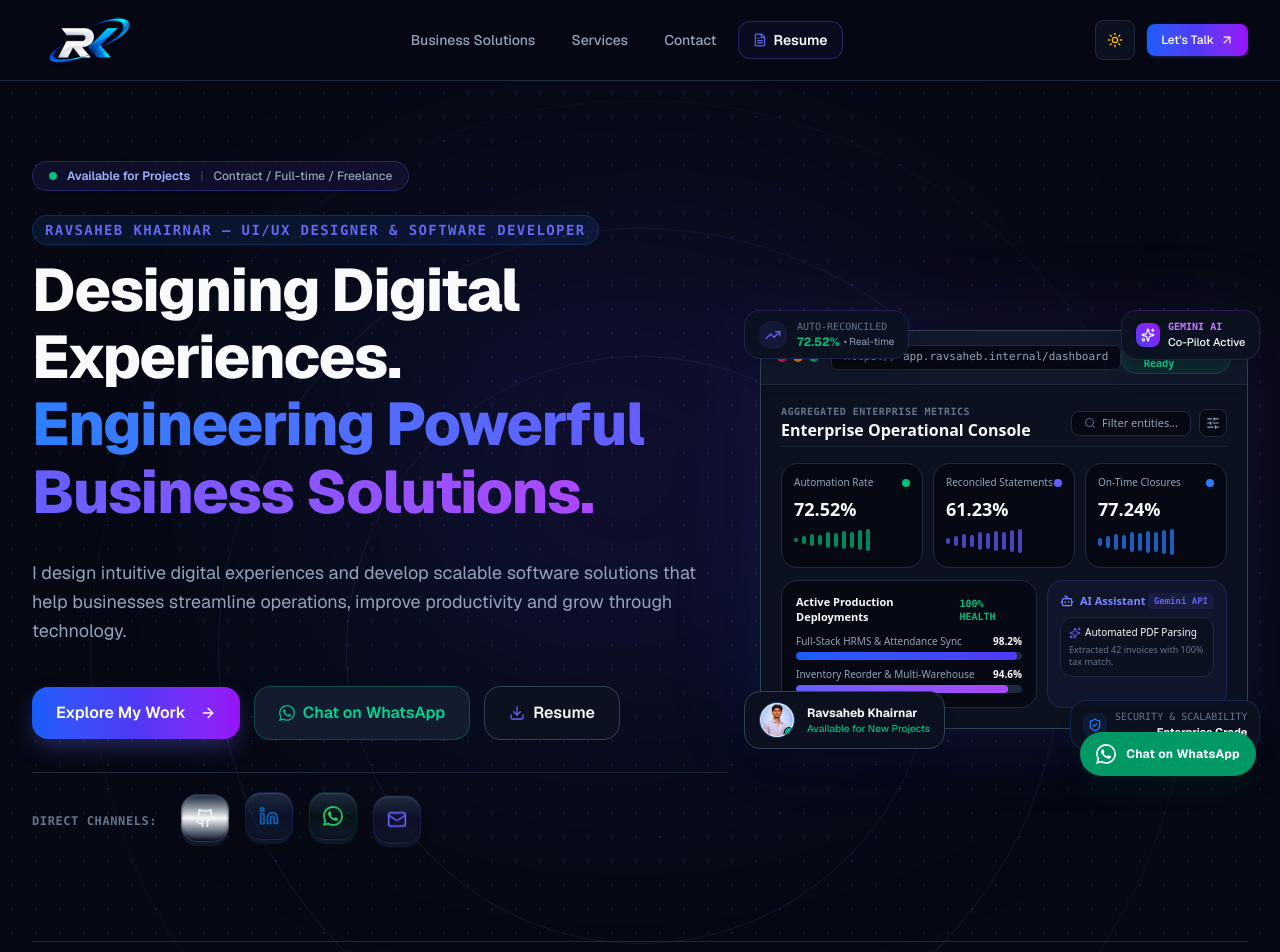
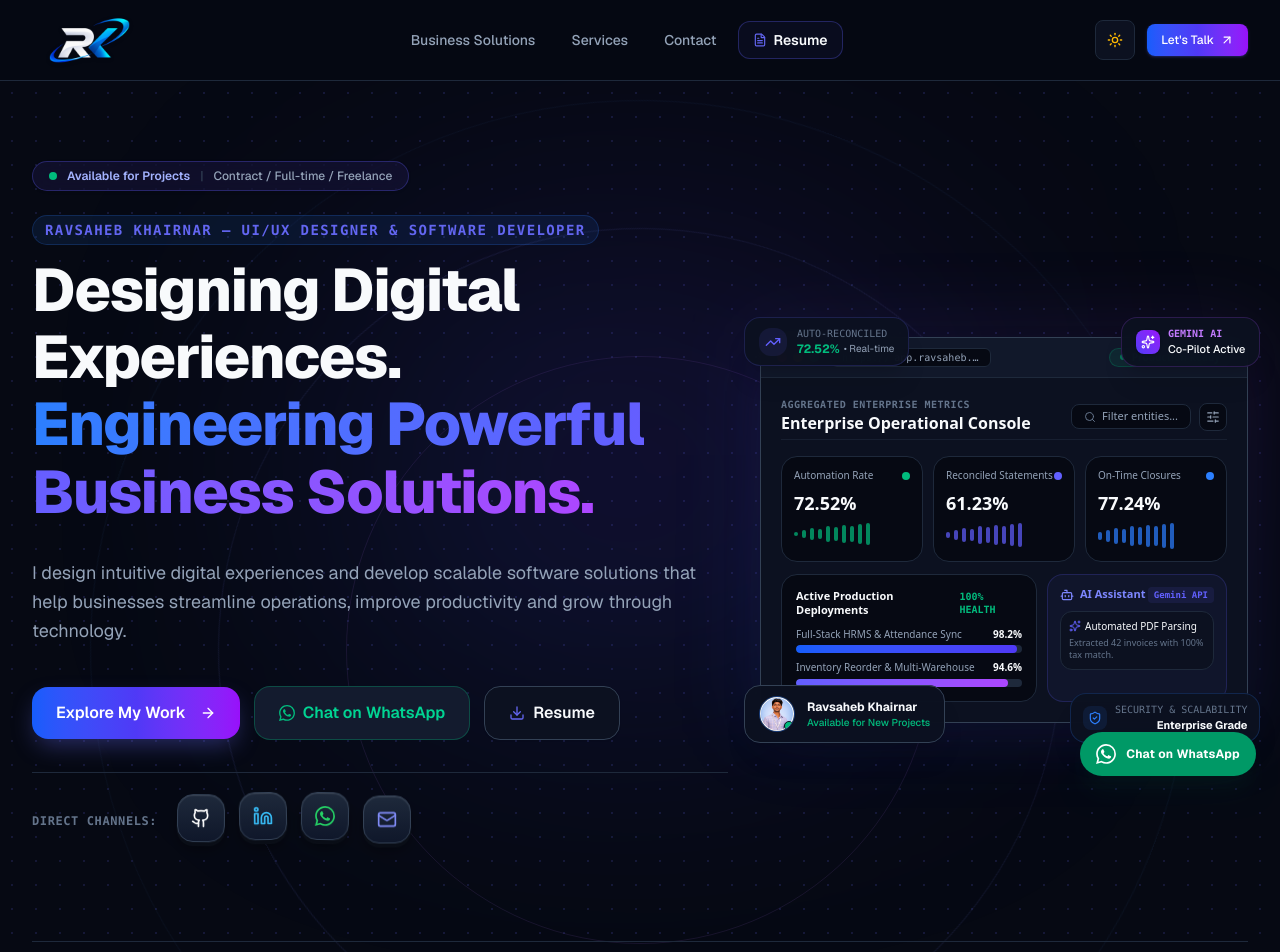
Before and after one commit to ravsaheb1228/portfolio, a Next.js app: page / in a window 1280 px wide. Shown: the top 952 px of the page. Built offline with nearby package versions, Linux system fonts and the light colour scheme.

Commit message:
fix(ui): eliminate harsh silver reflection on 3D buttons and fix CRM mockup column collisions and badge truncation

```diff
--- a/src/app/globals.css
+++ b/src/app/globals.css
@@ -144,48 +144,58 @@ body {
 
 .btn-3d {
   position: relative;
-  transition: all 0.2s cubic-bezier(0.34, 1.56, 0.64, 1);
+  display: inline-flex;
+  align-items: center;
+  justify-content: center;
+  border-radius: 1rem;
+  transition: all 0.22s cubic-bezier(0.34, 1.56, 0.64, 1);
+  background: linear-gradient(180deg, #FFFFFF 0%, #F1F5F9 100%);
+  border: 1px solid #E2E8F0;
   box-shadow:
-    0 4px 0 0 rgba(148, 163, 184, 0.45),
+    0 4px 0 0 #CBD5E1,
     0 8px 16px -4px rgba(0, 0, 0, 0.08),
-    inset 0 1px 1px 0 rgba(255, 255, 255, 0.9),
-    inset 0 -2px 3px 0 rgba(0, 0, 0, 0.05);
+    inset 0 1px 1px 0 rgba(255, 255, 255, 1);
 }
 
-.dark .btn-3d {
+.dark .btn-3d,
+[data-theme="dark"] .btn-3d {
+  background: linear-gradient(180deg, #1E293B 0%, #0F172A 100%);
+  border: 1px solid #334155;
   box-shadow:
-    0 4px 0 0 rgba(15, 23, 42, 0.95),
-    0 8px 20px -4px rgba(0, 0, 0, 0.5),
-    inset 0 1px 1px 0 rgba(255, 255, 255, 0.15),
-    inset 0 -2px 3px 0 rgba(0, 0, 0, 0.4);
+    0 4px 0 0 #090D16,
+    0 8px 18px -4px rgba(0, 0, 0, 0.6),
+    inset 0 1px 1px 0 rgba(255, 255, 255, 0.12);
 }
 
 .btn-3d:hover {
-  transform: translateY(-3px) scale(1.06);
+  transform: translateY(-4px) scale(1.06);
   box-shadow:
-    0 7px 0 0 rgba(148, 163, 184, 0.55),
+    0 7px 0 0 #CBD5E1,
     0 14px 24px -4px rgba(0, 0, 0, 0.15),
     inset 0 1px 1px 0 rgba(255, 255, 255, 1);
 }
 
-.dark .btn-3d:hover {
+.dark .btn-3d:hover,
+[data-theme="dark"] .btn-3d:hover {
+  border-color: #475569;
   box-shadow:
-    0 7px 0 0 rgba(15, 23, 42, 1),
-    0 14px 28px -4px rgba(0, 0, 0, 0.7),
-    inset 0 1px 1px 0 rgba(255, 255, 255, 0.25);
+    0 7px 0 0 #090D16,
+    0 16px 26px -4px rgba(0, 0, 0, 0.75),
+    inset 0 1px 1px 0 rgba(255, 255, 255, 0.2);
 }
 
 .btn-3d:active {
   transform: translateY(2px) scale(0.96);
   box-shadow:
-    0 1px 0 0 rgba(148, 163, 184, 0.4),
+    0 1px 0 0 #CBD5E1,
     0 3px 6px -2px rgba(0, 0, 0, 0.1),
     inset 0 1px 2px 0 rgba(0, 0, 0, 0.1);
 }
 
-.dark .btn-3d:active {
+.dark .btn-3d:active,
+[data-theme="dark"] .btn-3d:active {
   box-shadow:
-    0 1px 0 0 rgba(15, 23, 42, 0.9),
-    0 3px 8px -2px rgba(0, 0, 0, 0.4),
+    0 1px 0 0 #090D16,
+    0 3px 6px -2px rgba(0, 0, 0, 0.4),
     inset 0 1px 2px 0 rgba(0, 0, 0, 0.3);
 }
--- a/src/components/projects/DashboardMockup.tsx
+++ b/src/components/projects/DashboardMockup.tsx
@@ -35,22 +35,22 @@ export function DashboardMockup({
       className={`rounded-2xl border border-(--border-strong) bg-(--bg-surface) shadow-2xl overflow-hidden font-sans text-xs select-none ${className}`}
     >
       {/* Top Application Bar - Clean macOS styling like Image 1 */}
-      <div className="flex items-center justify-between px-4 py-2.5 border-b border-(--border) bg-(--bg-elevated)/80 backdrop-blur-md">
-        <div className="flex items-center gap-3">
-          <div className="flex items-center gap-1.5">
+      <div className="flex items-center justify-between px-3 sm:px-4 py-2 sm:py-2.5 border-b border-(--border) bg-(--bg-elevated)/80 backdrop-blur-md gap-2">
+        <div className="flex items-center gap-2 sm:gap-3 min-w-0">
+          <div className="flex items-center gap-1.5 shrink-0">
             <div className="w-2.5 h-2.5 rounded-full bg-rose-500/80" />
             <div className="w-2.5 h-2.5 rounded-full bg-amber-500/80" />
             <div className="w-2.5 h-2.5 rounded-full bg-emerald-500/80" />
           </div>
-          <div className="hidden sm:flex items-center gap-1.5 px-3 py-1 rounded-md bg-(--bg-base) border border-(--border) text-[11px] font-mono text-(--text-secondary)">
-            <span className="text-emerald-500">https://</span>
-            <span>app.ravsaheb.internal/{type}</span>
+          <div className="hidden md:flex items-center gap-1 px-2.5 py-0.5 rounded-md bg-(--bg-base) border border-(--border) text-[10px] font-mono text-(--text-secondary) truncate max-w-[160px]">
+            <span className="text-emerald-500 shrink-0">https://</span>
+            <span className="truncate">app.ravsaheb.internal/{type}</span>
           </div>
         </div>
-        <div className="flex items-center gap-2">
-          <span className="inline-flex items-center gap-1.5 px-2.5 py-0.5 rounded-full text-[10px] font-semibold bg-emerald-500/10 text-emerald-600 dark:text-emerald-400 border border-emerald-500/20">
-            <span className="w-1.5 h-1.5 rounded-full bg-emerald-500 animate-pulse" />
-            {badge}
+        <div className="flex items-center gap-2 shrink-0">
+          <span className="inline-flex items-center gap-1.5 px-2.5 py-0.5 rounded-full text-[10px] font-semibold bg-emerald-500/10 text-emerald-600 dark:text-emerald-400 border border-emerald-500/20 shrink-0 whitespace-nowrap">
+            <span className="w-1.5 h-1.5 rounded-full bg-emerald-500 animate-pulse shrink-0" />
+            <span>{badge}</span>
           </span>
         </div>
       </div>
@@ -153,48 +153,51 @@ function renderMockupBody(type: DashboardMockupProps["type"]) {
 
     case "crm":
       return (
-        <div className="grid grid-cols-3 gap-2.5">
-          <div className="p-2.5 rounded-xl border border-(--border) bg-(--bg-base) space-y-2">
-            <div className="flex items-center justify-between text-[11px] font-semibold text-(--text-secondary)">
-              <span>Qualified (4)</span>
-              <span className="font-mono text-[10px]">₹4.2L</span>
+        <div className="grid grid-cols-3 gap-2">
+          {/* Column 1: Qualified */}
+          <div className="p-2 sm:p-2.5 rounded-xl border border-(--border) bg-(--bg-base) flex flex-col justify-between">
+            <div className="flex items-center justify-between text-[10px] font-semibold text-(--text-secondary) gap-1 mb-1.5">
+              <span className="truncate">Qualified (4)</span>
+              <span className="font-mono text-[9px] text-(--accent) font-bold shrink-0">₹4.2L</span>
             </div>
-            <div className="p-2.5 rounded-lg border border-(--border) bg-(--bg-surface) space-y-1 shadow-xs">
-              <div className="font-semibold text-(--text-primary)">Apex Logistics Ltd</div>
-              <div className="text-[10px] text-(--text-secondary)">Fleet ERP Integration</div>
-              <div className="flex justify-between items-center text-[10px] pt-1.5 border-t border-(--border)">
-                <span className="text-indigo-600 dark:text-indigo-400 font-bold">₹1,80,000</span>
-                <span className="text-amber-500 font-medium">High Intent</span>
+            <div className="p-2 rounded-lg border border-(--border) bg-(--bg-surface) space-y-1 shadow-xs">
+              <div className="font-semibold text-(--text-primary) text-[11px] truncate">Apex Logistics</div>
+              <div className="text-[9px] text-(--text-muted) truncate">Fleet ERP Sync</div>
+              <div className="flex items-center justify-between gap-1 pt-1.5 border-t border-(--border) text-[9px]">
+                <span className="text-indigo-600 dark:text-indigo-400 font-bold font-mono">₹1.8L</span>
+                <span className="px-1.5 py-0.5 rounded text-[8px] font-semibold bg-amber-500/15 text-amber-500 whitespace-nowrap">High Intent</span>
               </div>
             </div>
           </div>
 
-          <div className="p-2.5 rounded-xl border border-(--border) bg-(--bg-base) space-y-2">
-            <div className="flex items-center justify-between text-[11px] font-semibold text-(--text-secondary)">
-              <span>Proposal (2)</span>
-              <span className="font-mono text-[10px]">₹7.5L</span>
+          {/* Column 2: Proposal */}
+          <div className="p-2 sm:p-2.5 rounded-xl border border-(--border) bg-(--bg-base) flex flex-col justify-between">
+            <div className="flex items-center justify-between text-[10px] font-semibold text-(--text-secondary) gap-1 mb-1.5">
+              <span className="truncate">Proposal (2)</span>
+              <span className="font-mono text-[9px] text-(--accent) font-bold shrink-0">₹7.5L</span>
             </div>
-            <div className="p-2.5 rounded-lg border border-(--border) bg-(--bg-surface) space-y-1 shadow-xs">
-              <div className="font-semibold text-(--text-primary)">Metro Healthcare</div>
-              <div className="text-[10px] text-(--text-secondary)">Clinic Portal & EMR</div>
-              <div className="flex justify-between items-center text-[10px] pt-1.5 border-t border-(--border)">
-                <span className="text-indigo-600 dark:text-indigo-400 font-bold">₹4,50,000</span>
-                <span className="text-indigo-500 font-medium">Reviewing</span>
+            <div className="p-2 rounded-lg border border-(--border) bg-(--bg-surface) space-y-1 shadow-xs">
+              <div className="font-semibold text-(--text-primary) text-[11px] truncate">Metro Health</div>
+              <div className="text-[9px] text-(--text-muted) truncate">Clinic Portal</div>
+              <div className="flex items-center justify-between gap-1 pt-1.5 border-t border-(--border) text-[9px]">
+                <span className="text-indigo-600 dark:text-indigo-400 font-bold font-mono">₹4.5L</span>
+                <span className="px-1.5 py-0.5 rounded text-[8px] font-semibold bg-indigo-500/15 text-indigo-500 whitespace-nowrap">Reviewing</span>
               </div>
             </div>
           </div>
 
-          <div className="p-2.5 rounded-xl border border-emerald-500/20 bg-emerald-500/5 space-y-2">
-            <div className="flex items-center justify-between text-[11px] font-semibold text-emerald-600 dark:text-emerald-400">
-              <span>Won Deals</span>
-              <span className="font-mono text-[10px]">₹12.8L</span>
+          {/* Column 3: Won Deals */}
+          <div className="p-2 sm:p-2.5 rounded-xl border border-emerald-500/20 bg-emerald-500/5 flex flex-col justify-between">
+            <div className="flex items-center justify-between text-[10px] font-semibold text-emerald-600 dark:text-emerald-400 gap-1 mb-1.5">
+              <span className="truncate">Won Deals</span>
+              <span className="font-mono text-[9px] font-bold shrink-0">₹12.8L</span>
             </div>
-            <div className="p-2.5 rounded-lg border border-emerald-500/20 bg-(--bg-surface) space-y-1 shadow-xs">
-              <div className="font-semibold text-(--text-primary)">Omni Retail Group</div>
-              <div className="text-[10px] text-(--text-secondary)">Multi-Store Inventory</div>
-              <div className="flex justify-between items-center text-[10px] pt-1.5 border-t border-(--border)">
-                <span className="text-emerald-600 dark:text-emerald-400 font-bold">₹5,20,000</span>
-                <span className="text-emerald-500 font-semibold">Active</span>
+            <div className="p-2 rounded-lg border border-emerald-500/20 bg-(--bg-surface) space-y-1 shadow-xs">
+              <div className="font-semibold text-(--text-primary) text-[11px] truncate">Omni Retail</div>
+              <div className="text-[9px] text-(--text-muted) truncate">Multi-Store App</div>
+              <div className="flex items-center justify-between gap-1 pt-1.5 border-t border-(--border) text-[9px]">
+                <span className="text-emerald-600 dark:text-emerald-400 font-bold font-mono">₹5.2L</span>
+                <span className="px-1.5 py-0.5 rounded text-[8px] font-semibold bg-emerald-500/15 text-emerald-500 whitespace-nowrap">Active</span>
               </div>
             </div>
           </div>
@@ -253,34 +256,34 @@ function renderMockupBody(type: DashboardMockupProps["type"]) {
 
     case "kanban":
       return (
-        <div className="grid grid-cols-3 gap-2.5">
-          <div className="p-2.5 rounded-xl border border-(--border) bg-(--bg-base) space-y-1.5">
-            <div className="text-[10px] font-bold text-(--text-secondary)">
+        <div className="grid grid-cols-3 gap-2">
+          <div className="p-2 sm:p-2.5 rounded-xl border border-(--border) bg-(--bg-base) space-y-1.5 flex flex-col justify-between">
+            <div className="text-[10px] font-bold text-(--text-secondary) truncate">
               Sprint Backlog (3)
             </div>
-            <div className="p-2 rounded-lg border border-(--border) bg-(--bg-surface) text-[10px] shadow-xs">
-              <div className="font-semibold text-(--text-primary)">
-                Payroll Tax Engine v2
+            <div className="p-2 rounded-lg border border-(--border) bg-(--bg-surface) text-[10px] shadow-xs space-y-1">
+              <div className="font-semibold text-(--text-primary) truncate">
+                Payroll Tax Engine
               </div>
-              <div className="text-[9px] text-(--text-muted) mt-1">High Priority • 8 pts</div>
+              <div className="text-[9px] text-(--text-muted) truncate">Priority • 8 pts</div>
             </div>
           </div>
-          <div className="p-2.5 rounded-xl border border-indigo-500/20 bg-indigo-500/5 space-y-1.5">
-            <div className="text-[10px] font-bold text-indigo-500">In Development (2)</div>
-            <div className="p-2 rounded-lg border border-indigo-500/20 bg-(--bg-surface) text-[10px] shadow-xs">
-              <div className="font-semibold text-(--text-primary)">
-                Bio-metric Sync Webhook
+          <div className="p-2 sm:p-2.5 rounded-xl border border-indigo-500/20 bg-indigo-500/5 space-y-1.5 flex flex-col justify-between">
+            <div className="text-[10px] font-bold text-indigo-500 truncate">In Progress (2)</div>
+            <div className="p-2 rounded-lg border border-indigo-500/20 bg-(--bg-surface) text-[10px] shadow-xs space-y-1">
+              <div className="font-semibold text-(--text-primary) truncate">
+                Biometric Sync
               </div>
-              <div className="text-[9px] text-indigo-500 mt-1">Ravsaheb K. • 5 pts</div>
+              <div className="text-[9px] text-indigo-500 truncate">Ravsaheb • 5 pts</div>
             </div>
           </div>
-          <div className="p-2.5 rounded-xl border border-emerald-500/20 bg-emerald-500/5 space-y-1.5">
-            <div className="text-[10px] font-bold text-emerald-500">Verified QA (6)</div>
-            <div className="p-2 rounded-lg border border-emerald-500/20 bg-(--bg-surface) text-[10px] shadow-xs">
-              <div className="font-semibold text-(--text-primary)">
-                JWT Auth & Session Guards
+          <div className="p-2 sm:p-2.5 rounded-xl border border-emerald-500/20 bg-emerald-500/5 space-y-1.5 flex flex-col justify-between">
+            <div className="text-[10px] font-bold text-emerald-500 truncate">Verified QA (6)</div>
+            <div className="p-2 rounded-lg border border-emerald-500/20 bg-(--bg-surface) text-[10px] shadow-xs space-y-1">
+              <div className="font-semibold text-(--text-primary) truncate">
+                JWT Auth & RBAC
               </div>
-              <div className="text-[9px] text-emerald-600 mt-1">Passed • Merged</div>
+              <div className="text-[9px] text-emerald-600 truncate">Passed • Merged</div>
             </div>
           </div>
         </div>
--- a/src/components/sections/HeroSection.tsx
+++ b/src/components/sections/HeroSection.tsx
@@ -112,17 +112,17 @@ export function HeroSection() {
             </div>
 
             {/* 3D Tactile Social Contact Buttons (Quso.ai inspired) */}
-            <div className="pt-6 border-t border-(--border) flex flex-wrap items-center justify-center lg:justify-start gap-4 sm:gap-6">
+            <div className="pt-6 border-t border-(--border) flex flex-wrap items-center justify-center lg:justify-start gap-3 sm:gap-5">
               <span className="text-xs text-(--text-muted) font-mono tracking-wider uppercase font-semibold">
                 Direct Channels:
               </span>
-              <div className="flex items-center gap-3 sm:gap-4">
+              <div className="flex items-center gap-3 sm:gap-3.5">
                 {/* GitHub 3D Button */}
                 <a
                   href={personalData.socials.github}
                   target="_blank"
                   rel="noreferrer"
-                  className="btn-3d animate-float-1 w-11 h-11 sm:w-12 sm:h-12 rounded-2xl border border-slate-200/80 dark:border-slate-700/60 bg-linear-to-b from-white via-slate-50 to-slate-100 dark:from-slate-800 dark:via-slate-850 dark:to-slate-900 flex items-center justify-center text-slate-800 dark:text-slate-100 group cursor-pointer"
+                  className="btn-3d animate-float-1 w-11 h-11 sm:w-12 sm:h-12 text-slate-800 dark:text-white group cursor-pointer hover:border-slate-400 dark:hover:border-slate-500"
                   aria-label="GitHub Profile"
                   title="GitHub Profile"
                 >
@@ -134,7 +134,7 @@ export function HeroSection() {
                   href={personalData.socials.linkedin}
                   target="_blank"
                   rel="noreferrer"
-                  className="btn-3d animate-float-2 w-11 h-11 sm:w-12 sm:h-12 rounded-2xl border border-blue-200/80 dark:border-blue-900/40 bg-linear-to-b from-white via-blue-50/40 to-blue-50/80 dark:from-slate-800 dark:via-blue-950/30 dark:to-slate-900 flex items-center justify-center text-[#0A66C2] group cursor-pointer"
+                  className="btn-3d animate-float-2 w-11 h-11 sm:w-12 sm:h-12 text-[#0A66C2] dark:text-[#38BDF8] group cursor-pointer hover:border-[#0A66C2]/60"
                   aria-label="LinkedIn Profile"
                   title="LinkedIn Profile"
                 >
@@ -146,7 +146,7 @@ export function HeroSection() {
                   href={personalData.socials.whatsapp}
                   target="_blank"
                   rel="noreferrer"
-                  className="btn-3d animate-float-3 w-11 h-11 sm:w-12 sm:h-12 rounded-2xl border border-emerald-200/80 dark:border-emerald-900/40 bg-linear-to-b from-white via-emerald-50/40 to-emerald-50/80 dark:from-slate-800 dark:via-emerald-950/30 dark:to-slate-900 flex items-center justify-center text-[#25D366] group cursor-pointer"
+                  className="btn-3d animate-float-3 w-11 h-11 sm:w-12 sm:h-12 text-[#25D366] group cursor-pointer hover:border-[#25D366]/60"
                   aria-label="WhatsApp Direct Chat"
                   title="WhatsApp Direct Chat"
                 >
@@ -156,7 +156,7 @@ export function HeroSection() {
                 {/* Email 3D Button */}
                 <a
                   href={personalData.socials.email}
-                  className="btn-3d animate-float-4 w-11 h-11 sm:w-12 sm:h-12 rounded-2xl border border-indigo-200/80 dark:border-indigo-900/40 bg-linear-to-b from-white via-indigo-50/40 to-indigo-50/80 dark:from-slate-800 dark:via-indigo-950/30 dark:to-slate-900 flex items-center justify-center text-indigo-500 group cursor-pointer"
+                  className="btn-3d animate-float-4 w-11 h-11 sm:w-12 sm:h-12 text-[#6366F1] dark:text-[#818CF8] group cursor-pointer hover:border-[#6366F1]/60"
                   aria-label="Send Direct Email"
                   title="Send Direct Email"
                 >
```
